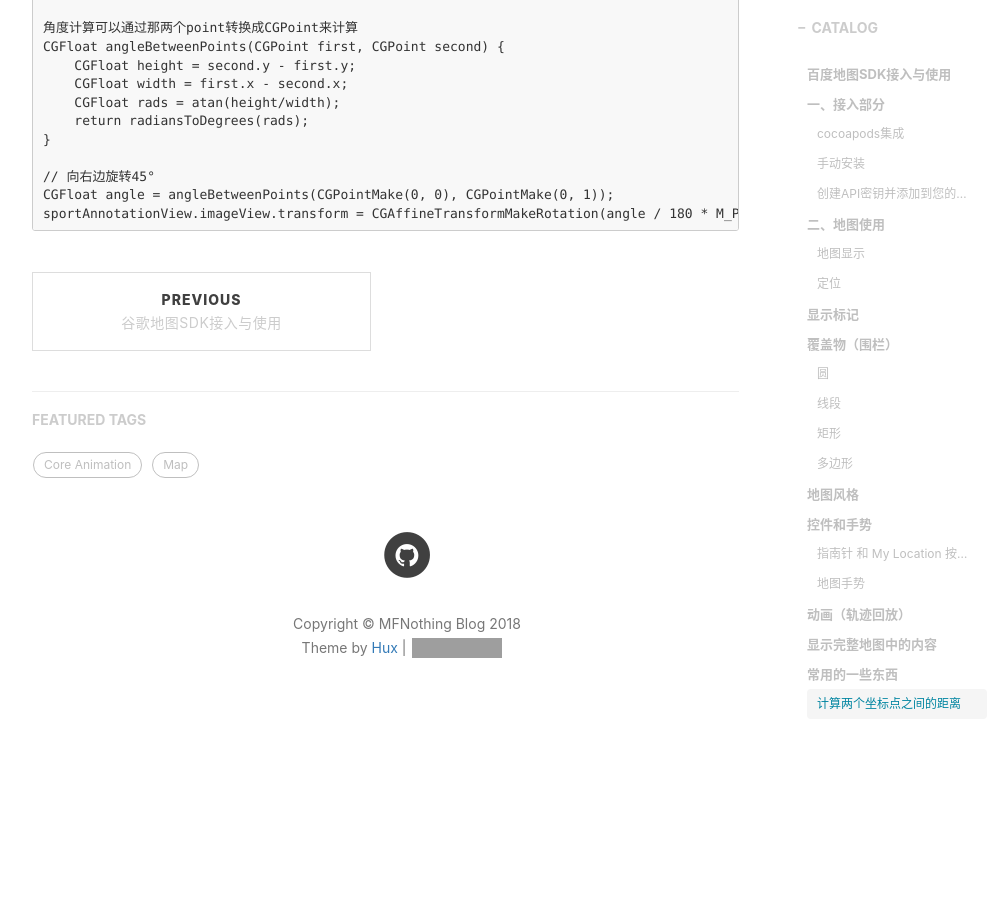
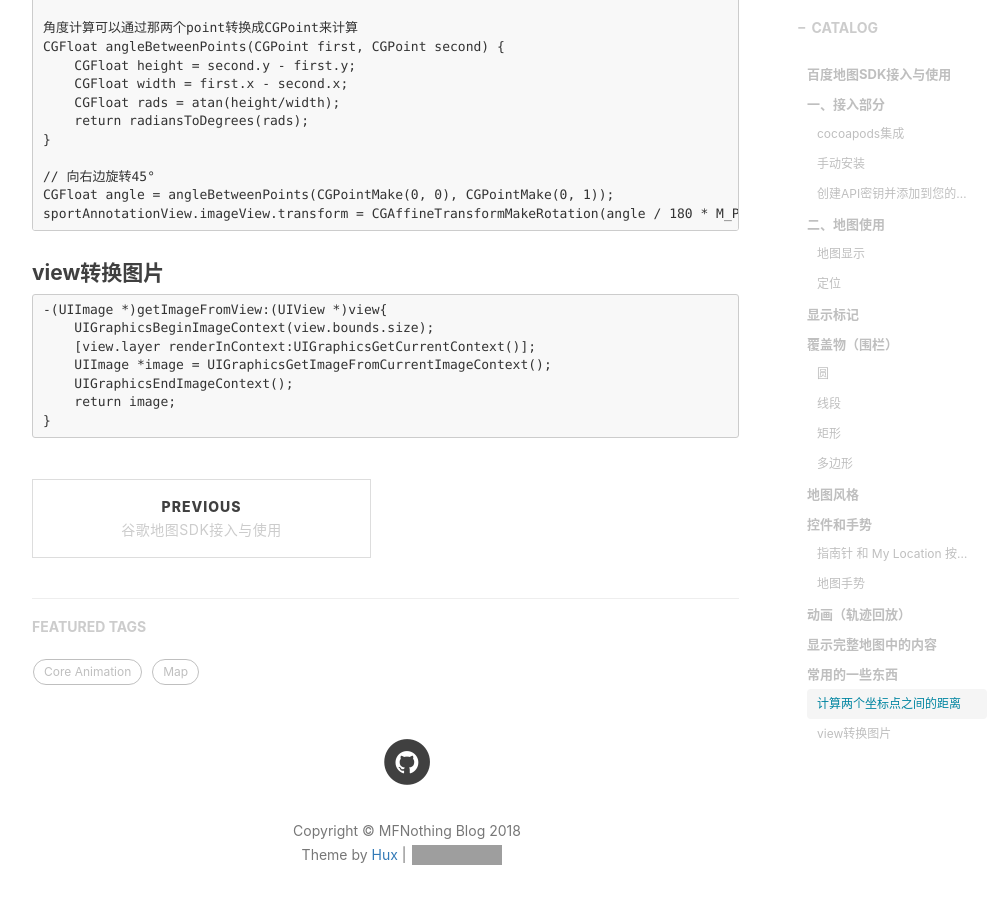
Before and after one commit to MFNothing/MFNothing.github.io, a Jekyll site: the page built from _posts/2018-03-10-BaiduMapSDK.md, in a window 1280 px wide and 900 px high, scrolled down 15947 px. Shown: the whole window, without its empty margins (233-1224 px from the left). Built offline with Jekyll 4.4.1, drawn with Linux system fonts in a browser that asks for light colours; nearby versions of some CDN libraries; comment, search, counter and statistics services are not loaded; before the commit the page ends 16699 px from its top, so only the background shows below that; grey boxes are pictures that could not be loaded.

Commit message:
change baiduSDK for view to Image

````diff
--- a/_posts/2017-07-31-effictive-Objective-C.markdown
+++ b/_posts/2017-07-31-effictive-Objective-C.markdown
@@ -169,7 +169,9 @@ typedef NS_OPTIONS(NSUInteger, EOCPermittedDirection){
 ```
 #### @synthesize
 
-同时编译器还要自动向勒种添加适当类型的实例变量： _firstName 和 _lastName
+编译器会自动编写访问这些属性所需的方法（get和set方法）
+
+同时编译器还要自动向类中添加适当类型的实例变量： _firstName 和 _lastName
 
 可以通过@synthesize语法来指定实例变量的名字（但是现在一般没有人用了）
 
--- a/_posts/2018-03-10-BaiduMapSDK.md
+++ b/_posts/2018-03-10-BaiduMapSDK.md
@@ -747,3 +747,15 @@ CGFloat angleBetweenPoints(CGPoint first, CGPoint second) {
 CGFloat angle = angleBetweenPoints(CGPointMake(0, 0), CGPointMake(0, 1));
 sportAnnotationView.imageView.transform = CGAffineTransformMakeRotation(angle / 180 * M_PI);
 ```
+
+#### view转换图片
+
+```
+-(UIImage *)getImageFromView:(UIView *)view{
+    UIGraphicsBeginImageContext(view.bounds.size);
+    [view.layer renderInContext:UIGraphicsGetCurrentContext()];
+    UIImage *image = UIGraphicsGetImageFromCurrentImageContext();
+    UIGraphicsEndImageContext();
+    return image;
+}
+```
````
